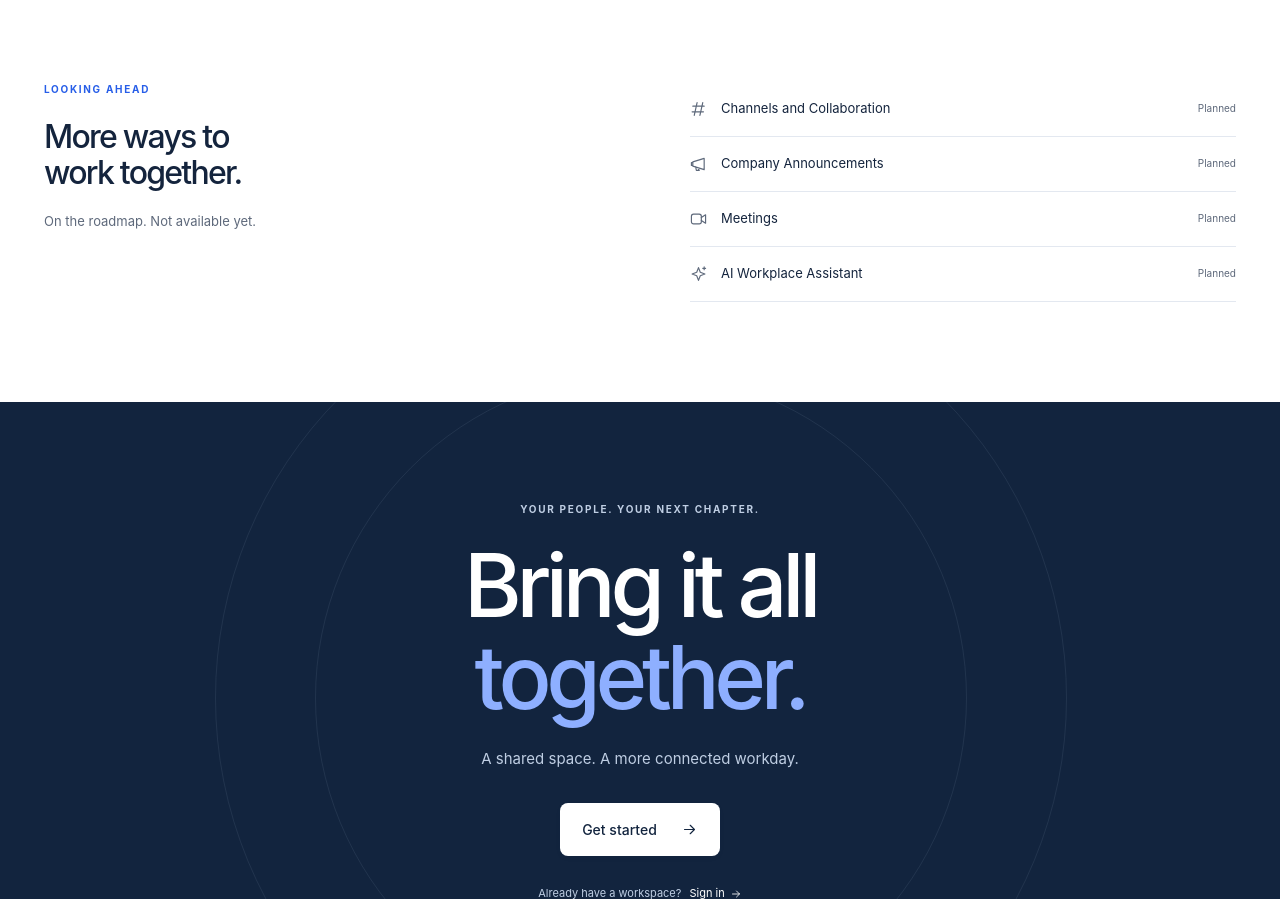
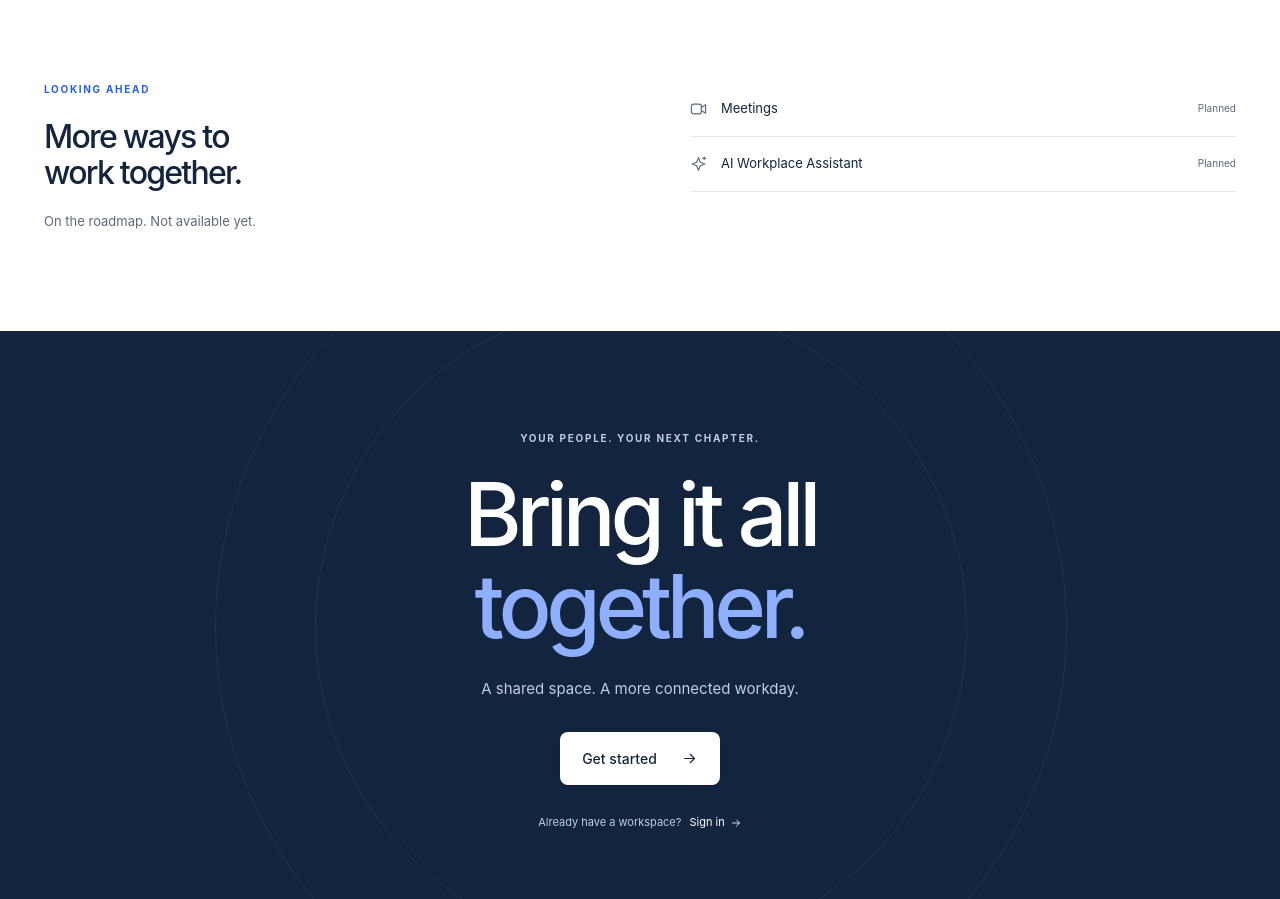
Before and after one commit to charlie-Tech-cmd/NexaWork, a React (Vite) app in the folder frontend/: page / in a window 1280 px wide. Shown: the part 3840-4739 px from the top of the page. Built offline with nearby package versions, Linux system fonts and the light colour scheme.

Commit message:
feat(landing): reflect available workspace features

```diff
--- a/frontend/src/landing/content.ts
+++ b/frontend/src/landing/content.ts
@@ -17,14 +17,16 @@ export const features = [
   {
     icon: "channels",
     title: "Channels and Collaboration",
-    description: "Keep project and department discussions organized.",
-    status: "Planned",
+    description:
+      "Create public or private spaces, join public discussions, and share channel messages and replies.",
+    status: "Available now",
   },
   {
     icon: "announcement",
     title: "Company Announcements",
-    description: "Share important updates across the organization.",
-    status: "Planned",
+    description:
+      "Read organization-wide updates. Members with publishing permission can share announcements.",
+    status: "Available now",
   },
   {
     icon: "video",
@@ -84,8 +86,8 @@ export const dayScenes = [
   {
     title: "Keep everyone in the loop.",
     description:
-      "The vision: managers share company updates in one place, so every department has the same context.",
-    status: "Planned",
+      "Read important updates from your organization in one place. Members with publishing permission can share announcements.",
+    status: "Available now",
     icon: "announcement",
     label: "Company update",
     rows: [
```
Also changed, not shown: 3 other files (tests, documents, lock files or other folders).
